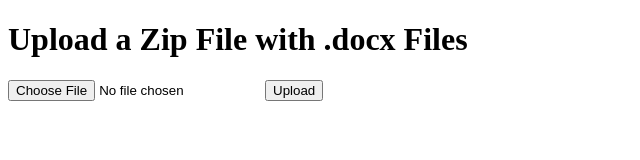
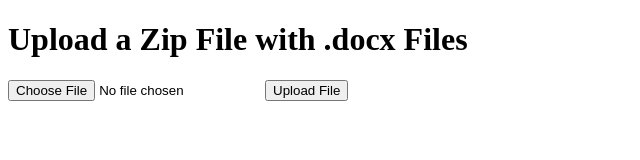
Before and after one commit to RaynaldiSiahaan/Change-Header-Footer, a plain HTML site: page templates/index.html in a window 1280 px wide. Shown: the full height of the page, 0-640 px from the left. Drawn offline with Linux system fonts and the light colour scheme.

Commit message:
Update word

```diff
--- a/templates/index.html
+++ b/templates/index.html
@@ -9,7 +9,7 @@
     <h1>Upload a Zip File with .docx Files</h1>
     <form method="POST" enctype="multipart/form-data">
         <input type="file" name="zip_file" accept=".zip">
-        <button type="submit">Upload</button>
+        <button type="submit">Upload File</button>
     </form>
 </body>
 </html>
```
